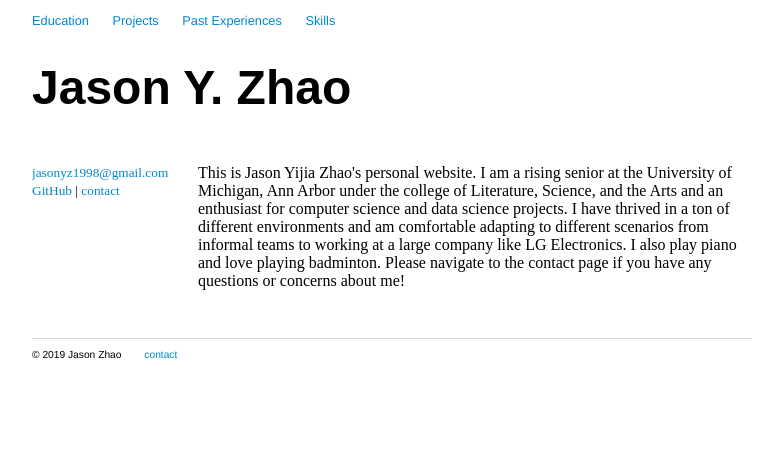
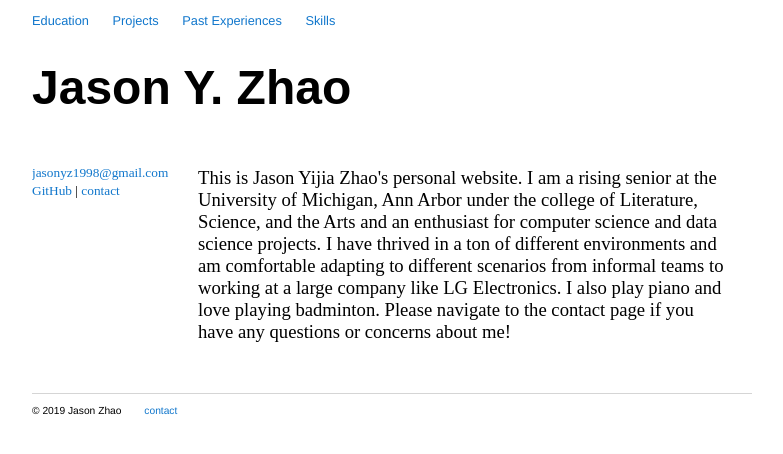
Before and after one commit to jasonzhao1998/jasonzhao1998.github.io, a Jekyll site: the page built from index.html, in a window 1280 px wide. Shown: the top 454 px of the page, without its empty margins (248-1031 px from the left). Built offline with Jekyll 4.4.1, drawn with Linux system fonts in a browser that asks for light colours.

Commit message:
Adjust style.

```diff
--- a/css/main.css
+++ b/css/main.css
@@ -17,7 +17,7 @@ body {
 
 a {
 	text-decoration: none;
-	color: #0088cc;
+	color: #1177cc;
 }
 
 a:hover {
@@ -69,6 +69,11 @@ div.right {
 	padding-left: 1em;
 	padding-top: 1px;
 	padding-bottom: 2em;
+}
+
+div.right p {
+	font-size: 14pt;
+	margin-right: 20pt;
 }
 
 div.experience {
```
